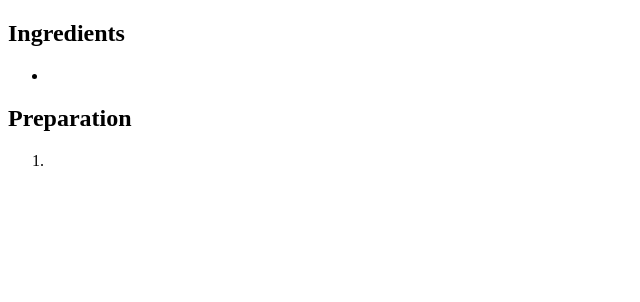
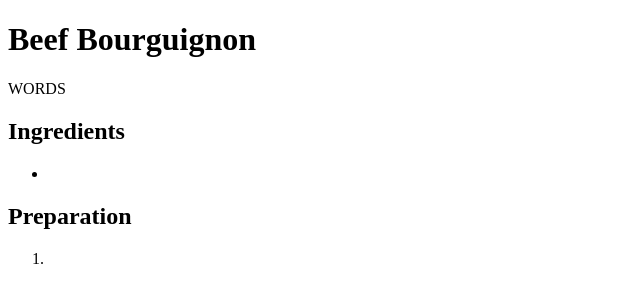
Before and after one commit to gradiants93/techtonica-assignments, a plain HTML site: page Recipe/Recipe.html in a window 1280 px wide. Shown: the whole page, without its empty margins (0-640 px from the left). Drawn offline with Linux system fonts and the light colour scheme.

Commit message:
add comments

```diff
--- a/Recipe/Recipe.html
+++ b/Recipe/Recipe.html
@@ -13,16 +13,19 @@ Wrap each section in <div> tags -->
         <title></title>
     </head>
     <body>
-        <div>
-            <p><!-- Blurb about recipe --></p>
+        <div> <!-- What is it -->
+            <h1>Beef Bourguignon</h1>
         </div>
-        <div>
+        <div> <!-- Blurb about recipe -->
+            <p>WORDS</p>
+        </div>
+        <div id="ingredients"> <!-- List o' ingredients -->
             <h2>Ingredients</h2>
             <ul>
                 <li></li>
             </ul>
         </div>
-        <div>
+        <div id="preparation"> <!-- How to make it -->
             <h2>Preparation</h2>
             <ol>
                 <li></li>
```
